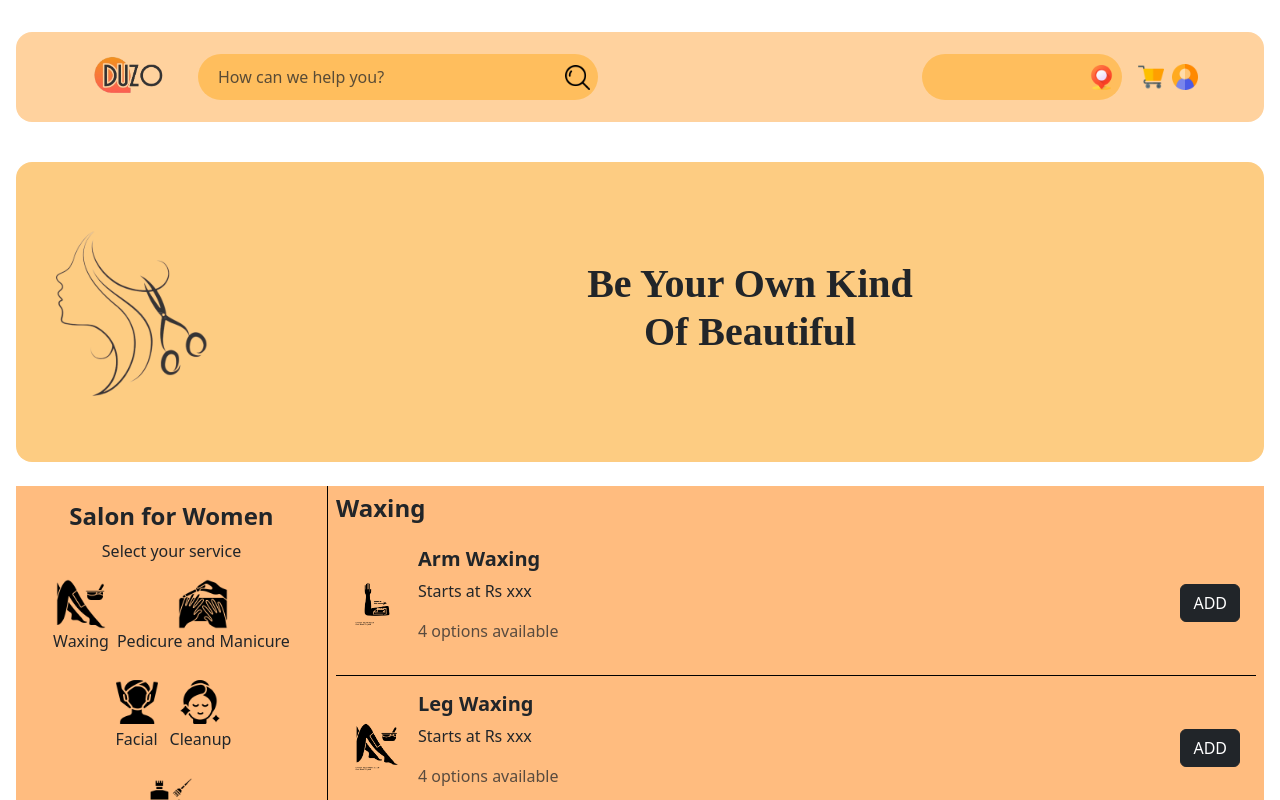
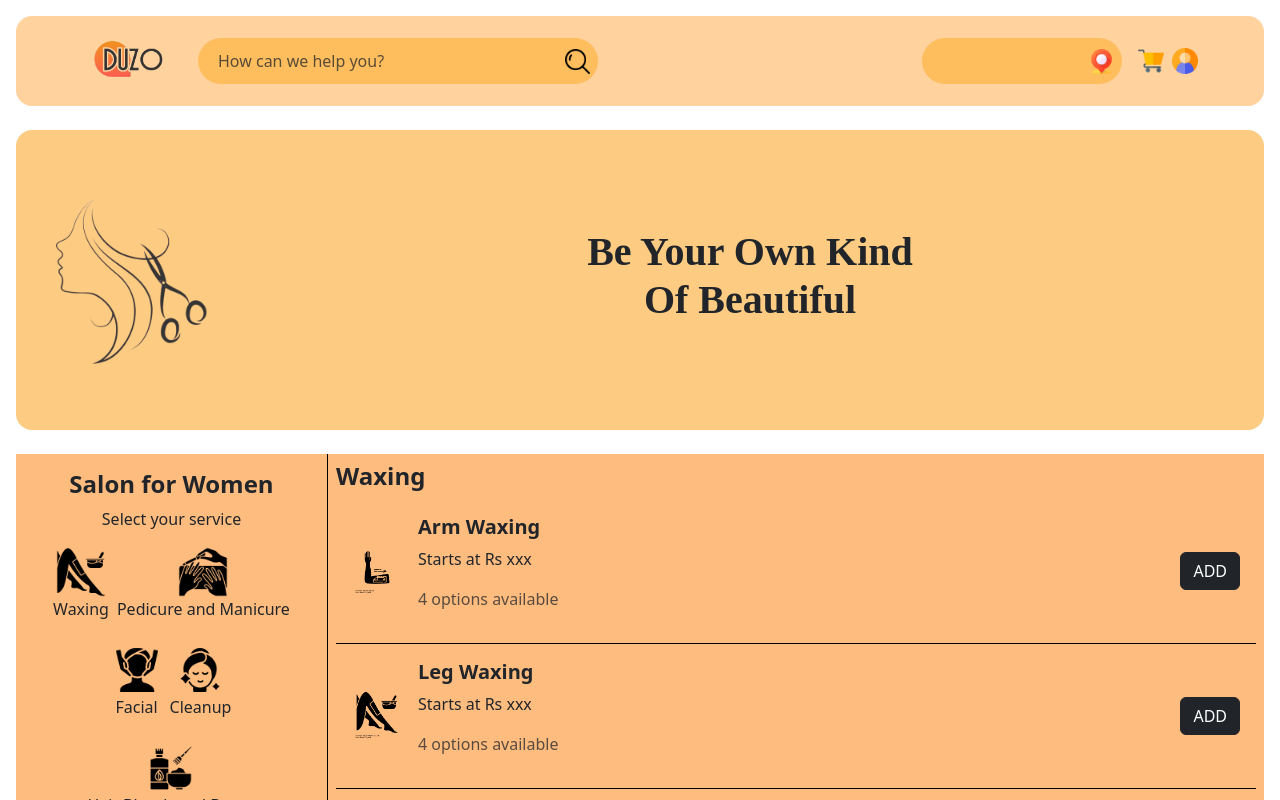
Before and after one commit to Achuabhal/work, a React (Vite) app in the folder work/: page /salon in a window 1280 px wide. Shown: the top 800 px of the page. Built offline with nearby package versions, Linux system fonts and the light colour scheme; a small style sheet from the web is missing.

Commit message:
salon page altered

```diff
--- a/work/src/components/Banner.jsx
+++ b/work/src/components/Banner.jsx
@@ -1,5 +1,7 @@
 import React from "react";
 import { Container } from "react-bootstrap";
+import "bootstrap/dist/css/bootstrap.min.css";
+
 
 const Banner = () => {
   return (
--- a/work/src/components/NavbarOne.jsx
+++ b/work/src/components/NavbarOne.jsx
@@ -5,7 +5,7 @@ import "bootstrap/dist/css/bootstrap.min.css";
 function NavbarOne() {
   return (
     <div>
-       <Navbar style={{ backgroundColor: "#FFD29E" }} expand="lg" className="rounded-4 my-3 ">
+       <Navbar style={{ backgroundColor: "#FFD29E" }} expand="lg" className="rounded-4 my-0 ">
   <Container >
 
     <Navbar.Brand >
--- a/work/src/pages/WomanSalon.jsx
+++ b/work/src/pages/WomanSalon.jsx
@@ -11,8 +11,8 @@ function WomanSalon() {
     <div className="d-flex flex-column p-2 m-2" style={{ minHeight: "100vh" }}>
 
       <NavbarOne />
+    <div className=""><Banner /></div>
 
-      <Banner />
 
       <div className="flex-grow-1">
         <SalonServices />
```
